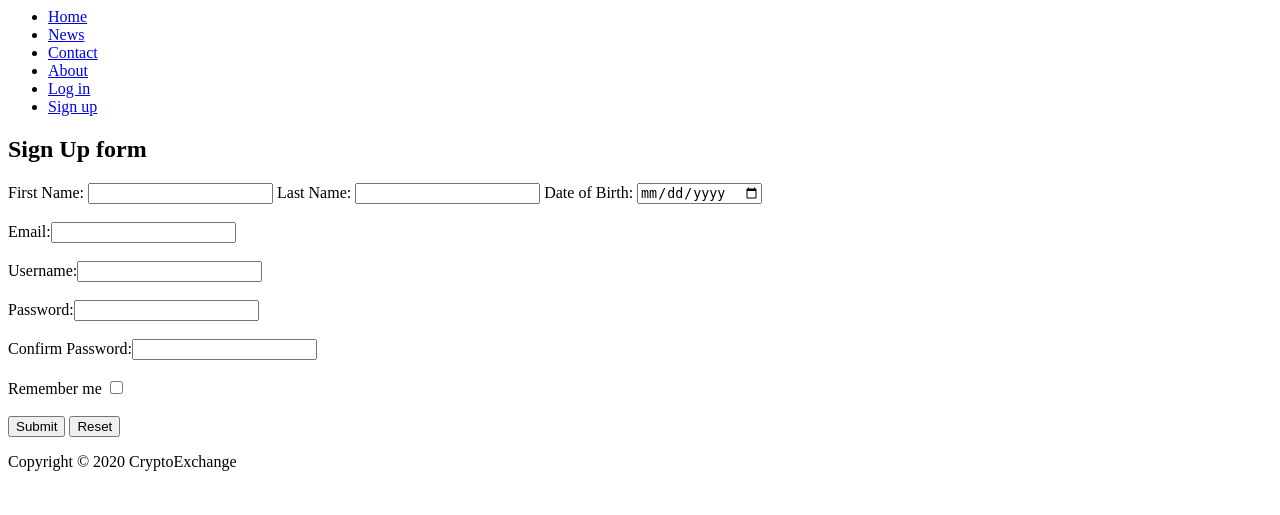
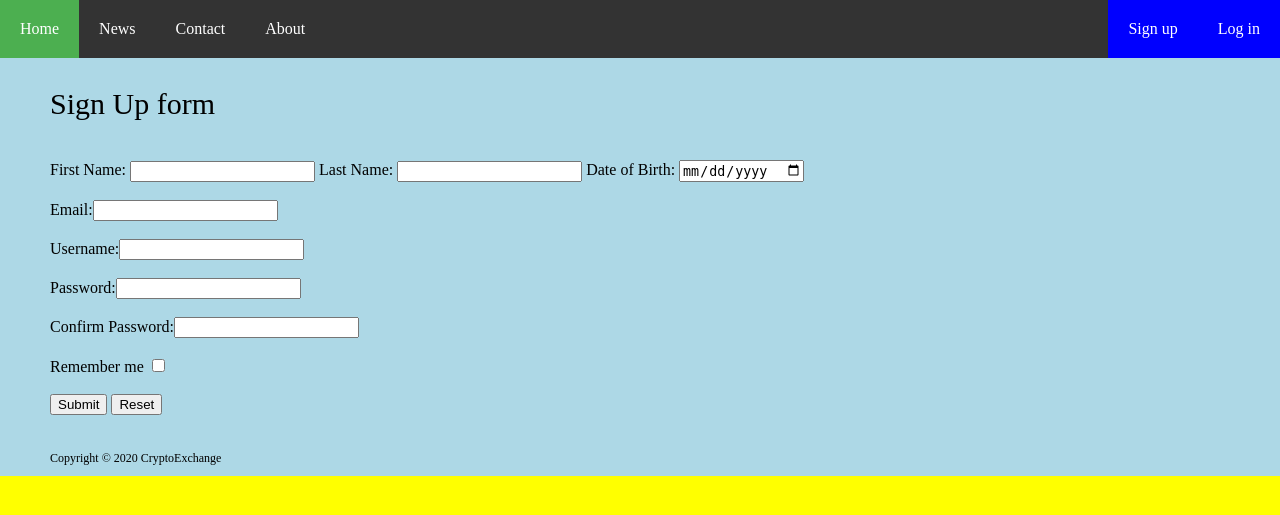
Before and after one commit to elvinlai1/CryptoExchange, a PHP site: page /public/signUpPage.php in a window 1280 px wide. Shown: the top 515 px of the page. Run offline with PHP 8.4, Linux system fonts and the light colour scheme.

Commit message:
Update signUpPage.php

```diff
--- a/public/signUpPage.php
+++ b/public/signUpPage.php
@@ -1,4 +1,8 @@
 <html>
+
+<style>
+<?php include '../app/partials/SignUp.css'; ?>
+</style>
 
 <body>
   <div id="app">
```
